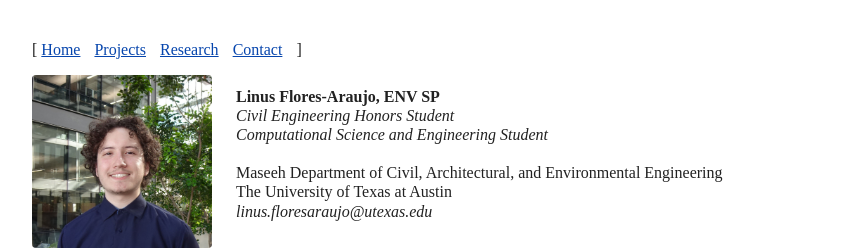
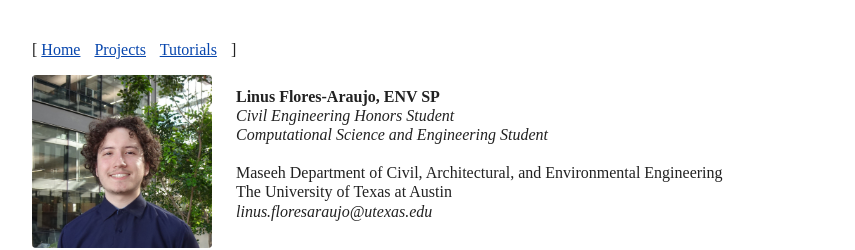
Before and after one commit to lfloresaraujo/lfloresaraujo.github.io, a Jekyll site: the page built from index.html, in a window 1280 px wide. Shown: the top 250 px of the page, without its empty margins (208-1063 px from the left). Built offline with Jekyll 4.4.1, drawn with Linux system fonts in a browser that asks for light colours.

Commit message:
Update default.html

```diff
--- a/_layouts/default.html
+++ b/_layouts/default.html
@@ -31,8 +31,7 @@
   <p class="nav">
     [ <a href="/">Home</a>
     <a href="/projects/">Projects</a>
-    <a href="/research/">Research</a>
-    <a href="/contact/">Contact</a> ]
+    <a href="/research/">Tutorials</a> ]
   </p>
 
   {{ content }}
```
